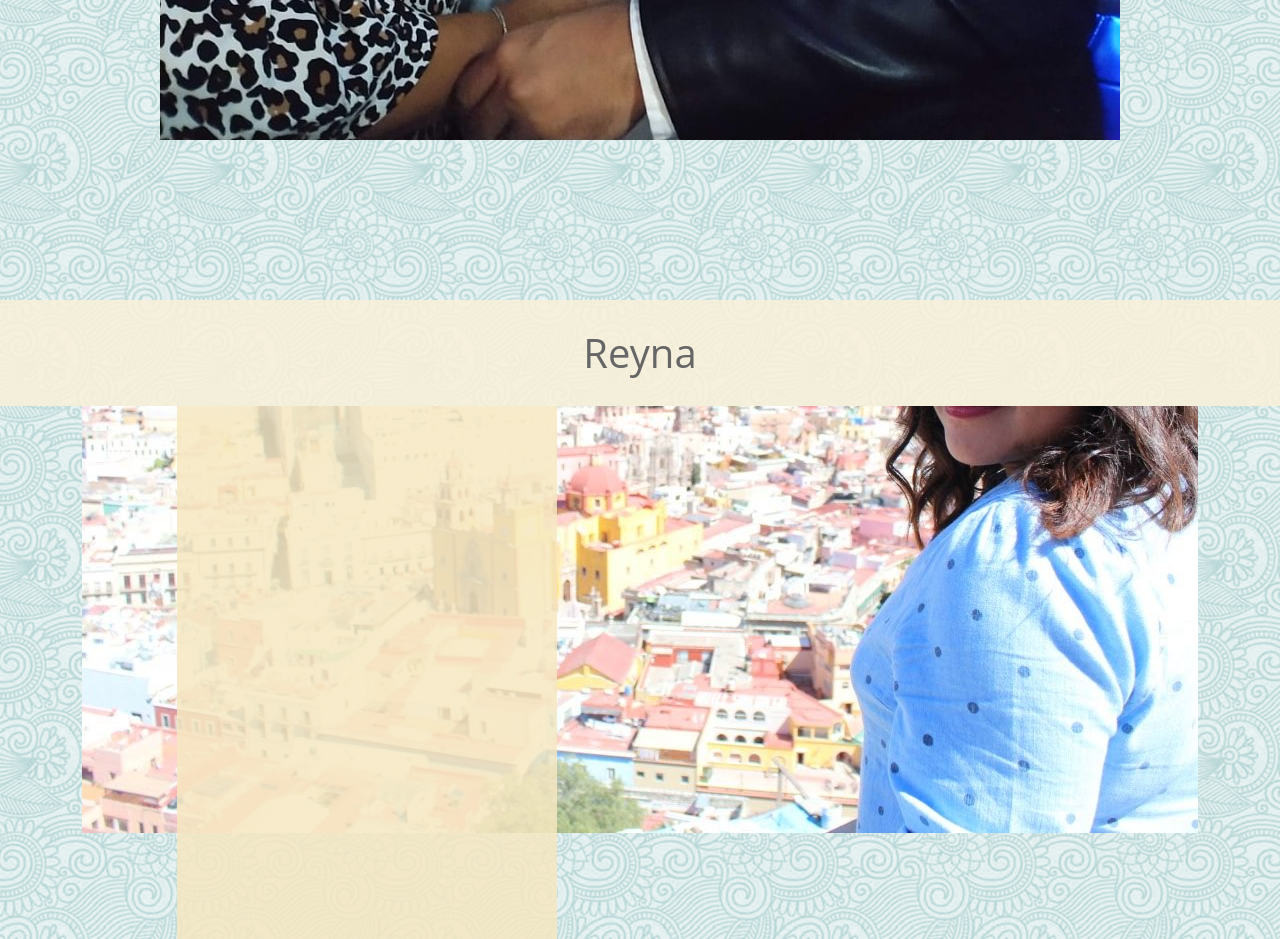
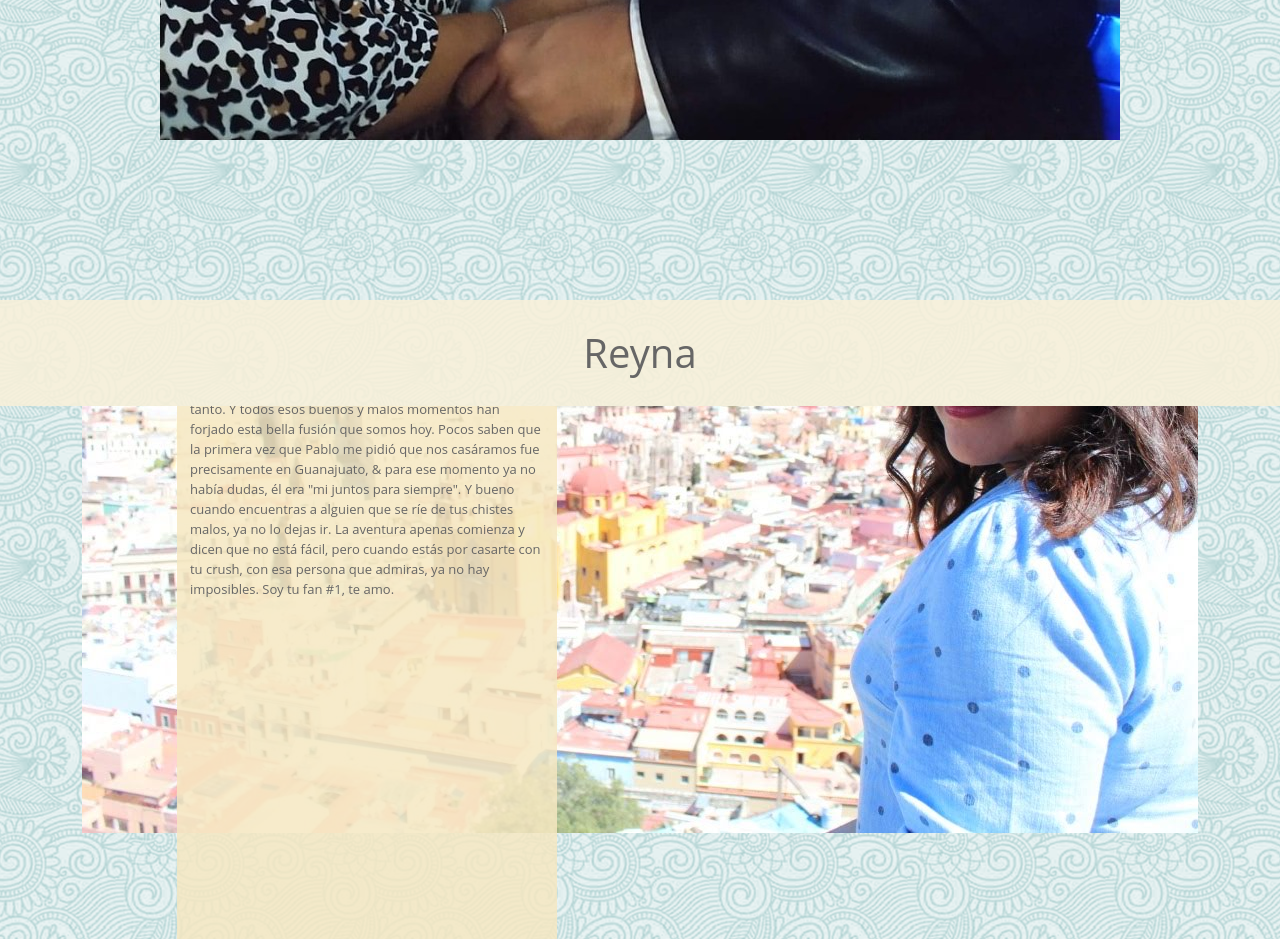
Before and after one commit to salcoyot/pabloyreyna, a plain HTML site: page index.html in a window 1280 px wide. Shown: the part 1300-2239 px from the top of the page. Drawn offline with nearby package versions, Linux system fonts and the light colour scheme; a script that the page names is missing; files whose address does not match are found by name.

Commit message:
texto reyna

```diff
--- a/index.html
+++ b/index.html
@@ -313,7 +313,13 @@ html, body {
         <br>
         <br>
         <div>
-          Info...
+          La forma en que nos conocimos, es tal cual una escena de comedia romántica: la mezcla perfecta entre la casualidad y el romanticismo.
+
+          Pablo es absolutamente el ser más maravilloso de este universo, con un corazón gigante, noble y repleto de amor, que siempre está dando todo y más por esas personas importantes para él.
+          En él siempre encuentro esa mano fuerte para apoyarme, ese empujoncito extra cuando creo que ya no puedo más. Me encanta su sonrisa coqueta, amo que me guiñe el ojo mientras maneja, adoro nuestras tardes de chisme y café, las caminatas en el parque para las conversaciones serias. Nos hemos visto avanzar personal, profesional y académicamente, paso a paso juntos, hemos logrado tanto. Y todos esos buenos y malos momentos han forjado esta bella fusión que somos hoy.
+          Pocos saben que la primera vez que Pablo me pidió que nos casáramos fue precisamente en Guanajuato, & para ese momento ya no había dudas, él era "mi juntos para siempre". Y bueno cuando encuentras a alguien que se ríe de tus chistes malos, ya no lo dejas ir.
+          La aventura apenas comienza y dicen que no está fácil, pero cuando estás por casarte con tu crush, con esa persona que admiras, ya no hay imposibles.
+          Soy tu fan #1, te amo.
         </div>
 
       </div>
```
